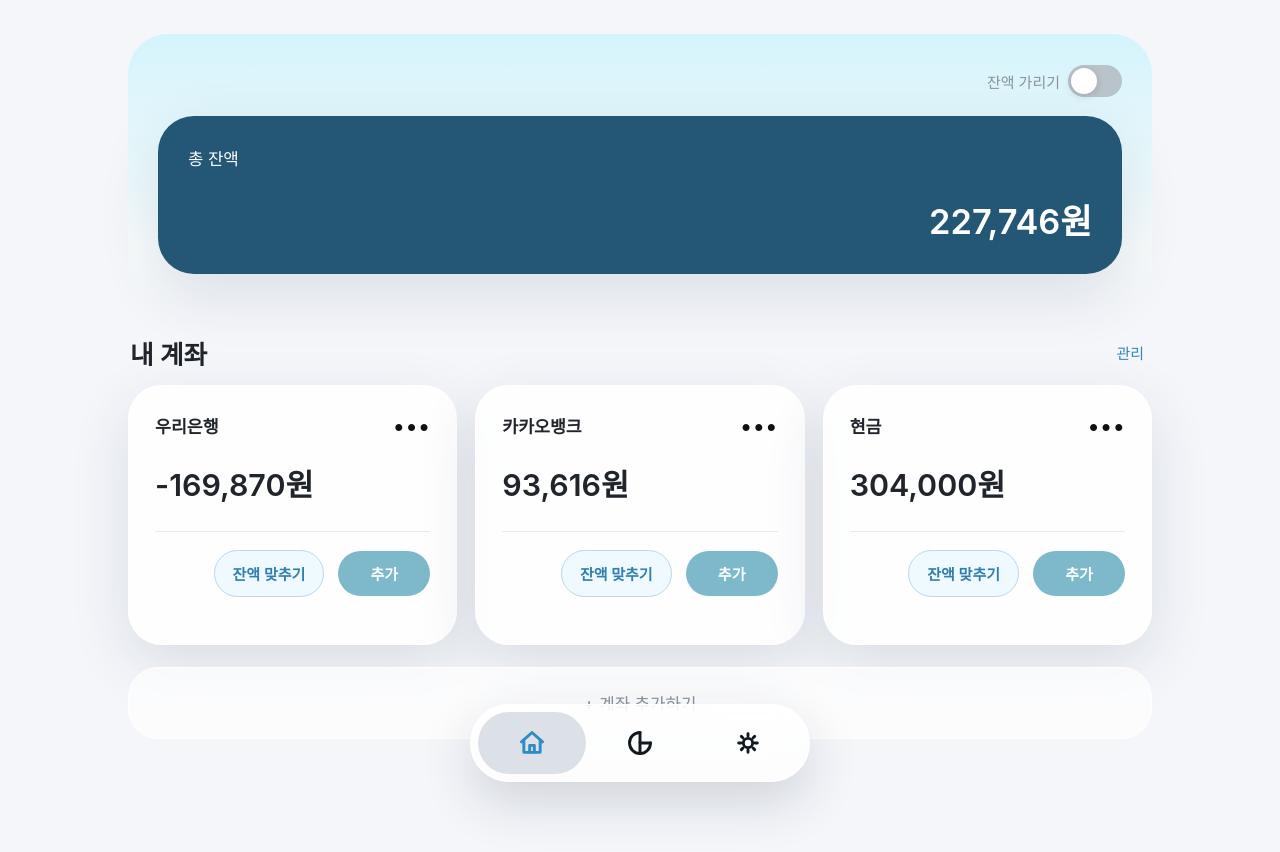
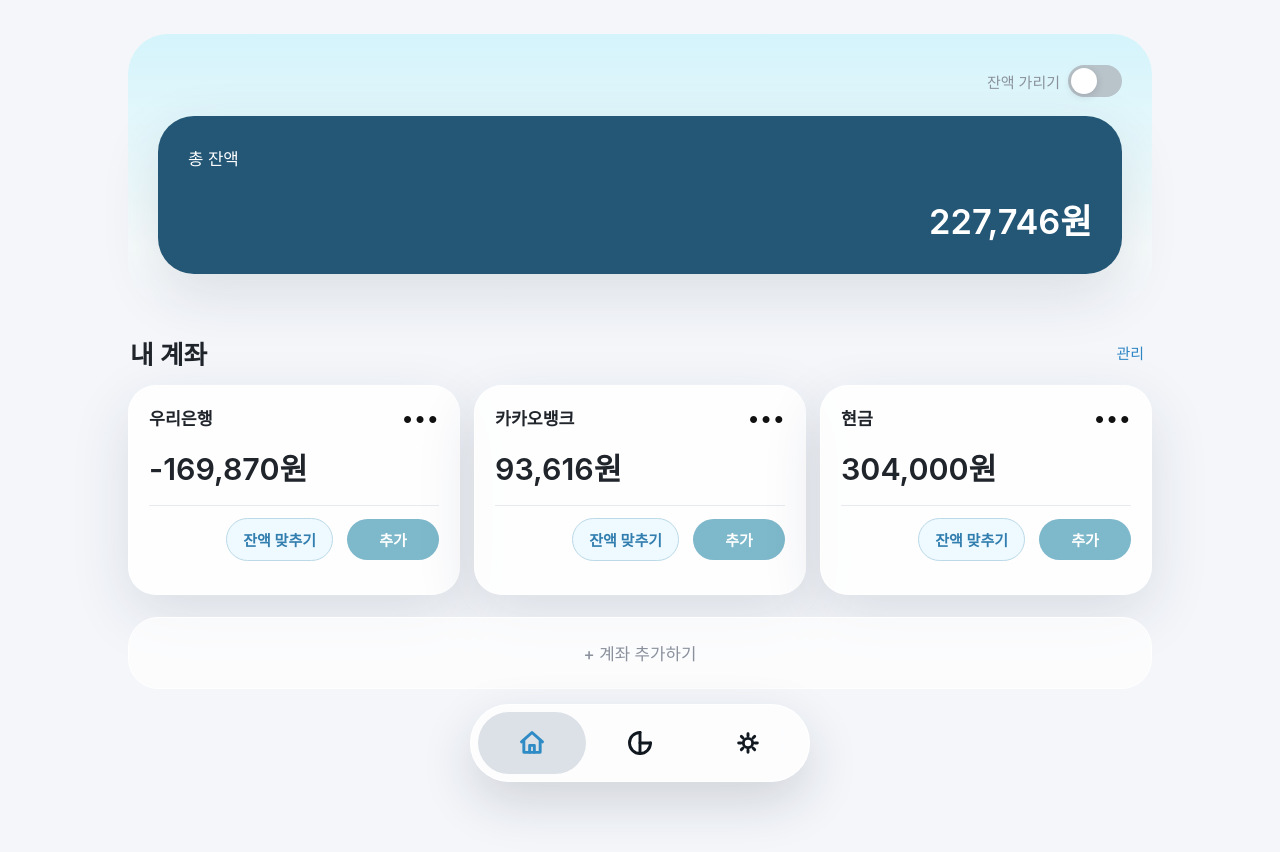
Before and after one commit to jye1225/yeeun-budget-book, a website: page index.html in a window 1280 px wide. Drawn offline with Linux system fonts and the light colour scheme; a web font is replaced by a local one.

Commit message:
Compact account cards

```diff
--- a/index.html
+++ b/index.html
@@ -11,7 +11,7 @@
       crossorigin
       href="https://cdn.jsdelivr.net/gh/orioncactus/pretendard@v1.3.9/dist/web/variable/pretendardvariable-dynamic-subset.min.css"
     />
-    <link rel="stylesheet" href="./styles.css?v=11" />
+    <link rel="stylesheet" href="./styles.css?v=12" />
   </head>
   <body>
     <div class="app-shell">
--- a/styles.css
+++ b/styles.css
@@ -185,12 +185,12 @@ svg {
 
 .account-list {
   display: grid;
-  gap: 18px;
+  gap: 14px;
 }
 
 .account-card {
-  padding: 26px;
-  border-radius: 34px;
+  padding: 18px 20px;
+  border-radius: 28px;
   background: rgba(255, 255, 255, 0.86);
   border: 1px solid rgba(255, 255, 255, 0.9);
   box-shadow: var(--shadow);
@@ -226,7 +226,7 @@ svg {
 
 .account-balance {
   display: block;
-  margin: 22px 0 26px;
+  margin: 14px 0 16px;
   font-size: 1.8rem;
   font-weight: 600;
   letter-spacing: 0;
@@ -236,7 +236,7 @@ svg {
 .divider {
   height: 1px;
   background: var(--line);
-  margin-bottom: 18px;
+  margin-bottom: 12px;
 }
 
 .account-actions {
@@ -245,7 +245,7 @@ svg {
 
 .pill-button {
   min-width: 92px;
-  padding: 12px 18px;
+  padding: 10px 16px;
   border-radius: 999px;
   background: #7db8cb;
   color: white;
@@ -1194,7 +1194,7 @@ svg {
   }
 
   .account-card {
-    min-height: 260px;
+    min-height: 210px;
   }
 
   .account-balance {
```
